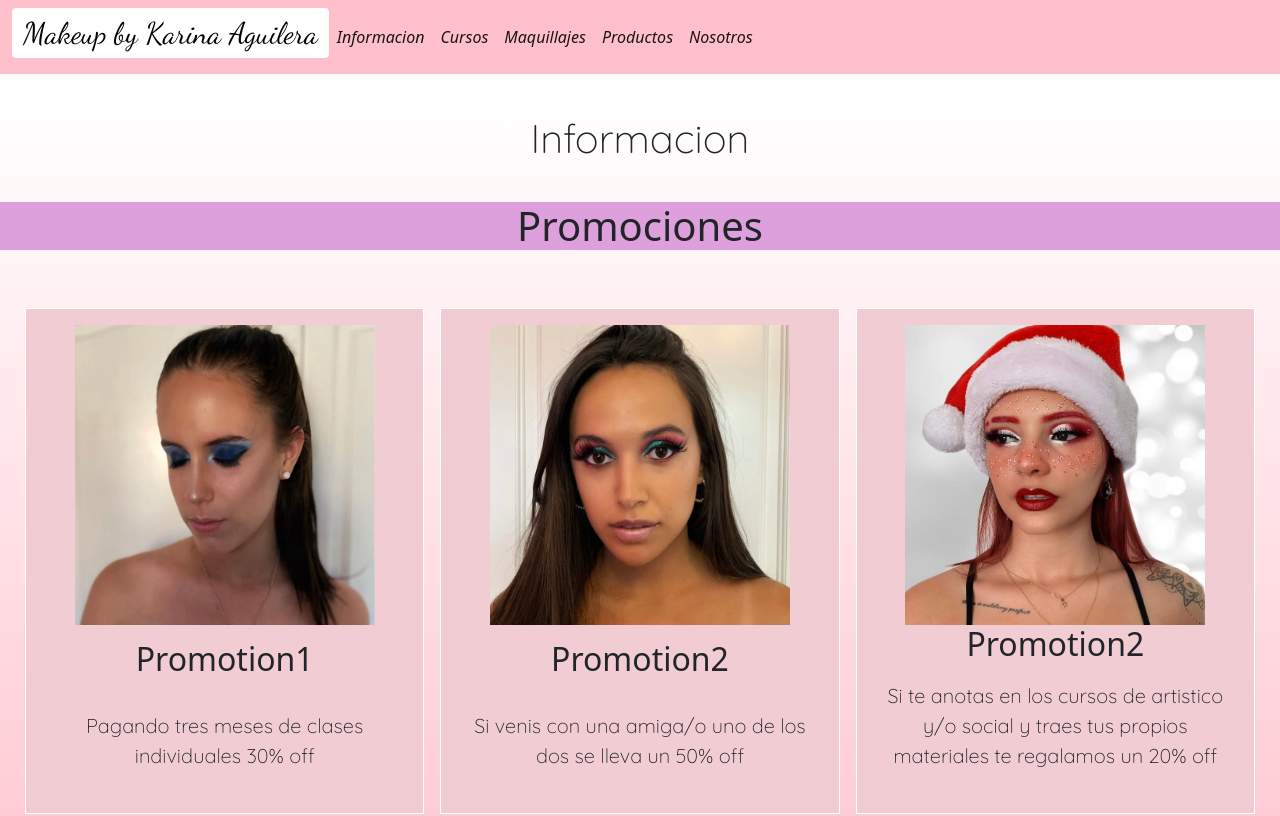
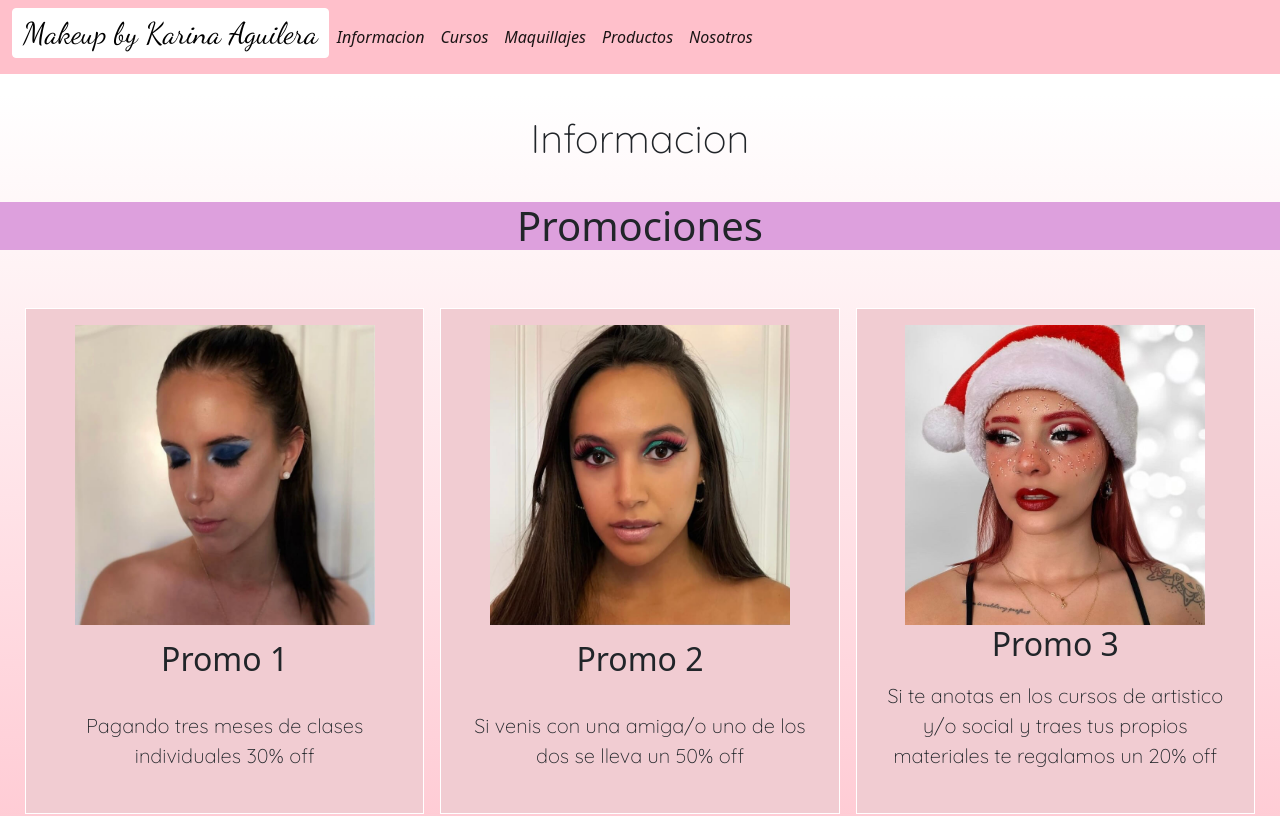
Before and after one commit to CandelaRivero/aguileramakeup, a plain HTML site: page vistas/informacion.html in a window 1280 px wide. Shown: the top 816 px of the page. Drawn offline with nearby package versions, Linux system fonts and the light colour scheme.

Commit message:
cambios finales

```diff
--- a/css/estiloss.scss
+++ b/css/estiloss.scss
@@ -325,6 +325,8 @@ footer {
 
 
 
+
+
 /*NOSOTROS*/
 .titleNos{
     text-align: center;
--- a/vistas/informacion.html
+++ b/vistas/informacion.html
@@ -67,21 +67,21 @@
         <section class="Promo">
             <div class="Promo__divpromo">
                <div> <img src="../imagenes/fotopromo1.jpg" class="Promo__imgPromo" alt="maq2"></div>
-                <h2 class="Promo__promotion">Promotion1</h2>
+                <h2 class="Promo__promotion">Promo 1</h2>
                 <p class="Promo__p1">Pagando tres meses de clases individuales 30% off </p>
 
             </div>
 
             <div class="Promo__divpromo">
                 <div> <img src="../imagenes/fotopromo2.jpg" class="Promo__imgPromo" alt="maq2"></div>
-                <h2 class="Promo__promotion">Promotion2</h2>
+                <h2 class="Promo__promotion">Promo 2</h2>
                 <p class="Promo__p1">Si venis con una amiga/o uno de los dos se lleva un 50% off</p>
 
             </div>
 
             <div class="Promo__divpromo">
                 <div> <img src="../imagenes/fotopromo3.jpg" class="Promo__imgPromo" alt="maq2"></div>
-                <h2 class="Promo__promotion">Promotion2</h2>
+                <h2 class="Promo__promotion">Promo 3</h2>
                 <p class="Promo__p1">Si te anotas en los cursos de artistico y/o social y traes tus propios materiales
                     te regalamos un 20% off </p>
 
```
Also changed, not shown: 1 other file.
